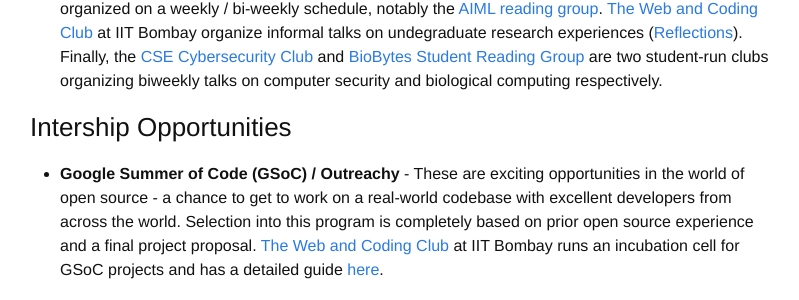
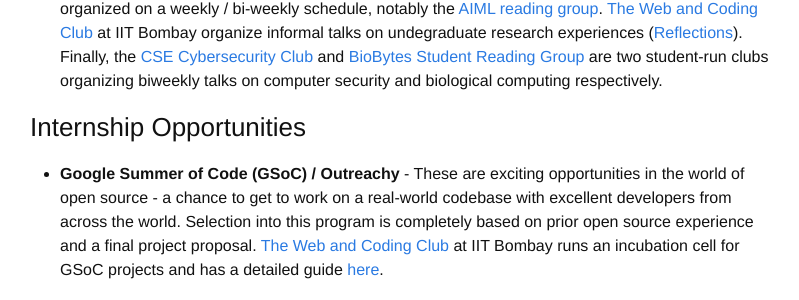
Before and after one commit to martiansideofthemoon/martiansideofthemoon.github.io, a Jekyll site: the page built from _posts/2018-06-05-cs-opportunities.markdown, in a window 1280 px wide and 900 px high, scrolled down 1150 px. Shown: the part 148-448 px from the top of the window, without its empty margins (240-1039 px from the left). Built offline with Jekyll 4.4.1, drawn with Linux system fonts in a browser that asks for light colours; comment, search, counter and statistics services are not loaded.

Commit message:
Update 2018-06-05-cs-opportunities.markdown

```diff
--- a/_posts/2018-06-05-cs-opportunities.markdown
+++ b/_posts/2018-06-05-cs-opportunities.markdown
@@ -24,7 +24,7 @@ An RnD project (CS490) or a 6xx / 7xx CS course could be included in the minor d
 
 * **Reading Groups, Talks** - There are a plethora of events happening daily in IIT Bombay, and talks on Computer Science are no exception. The CSE Department has a number of weekly talks at the FC Kohli Auditorium, often by our own faculty (Faculty Unplugged Seminar Series / FUSS) or professors from outside IIT Bombay (CSE Department Talks). A number of reading groups are organized on a weekly / bi-weekly schedule, notably the [AIML reading group](https://www.cse.iitb.ac.in/~ml/). [The Web and Coding Club](http://wncc-iitb.org/) at IIT Bombay organize informal talks on undegraduate research experiences ([Reflections](https://wncc-iitb.org/wiki/index.php/Reflections)). Finally, the [CSE Cybersecurity Club](https://www.facebook.com/groups/csec.iitb/) and [BioBytes Student Reading Group](https://www.facebook.com/groups/BioBytesIITB/) are two student-run clubs organizing biweekly talks on computer security and biological computing respectively.
 
-### Intership Opportunities
+### Internship Opportunities
 
 * **Google Summer of Code (GSoC) / Outreachy** - These are exciting opportunities in the world of open source - a chance to get to work on a real-world codebase with excellent developers from across the world. Selection into this program is completely based on prior open source experience and a final project proposal. [The Web and Coding Club](http://wncc-iitb.org/) at IIT Bombay runs an incubation cell for GSoC projects and has a detailed guide [here](https://wncc-iitb.org/wiki/index.php/Open_Source).
 
```
